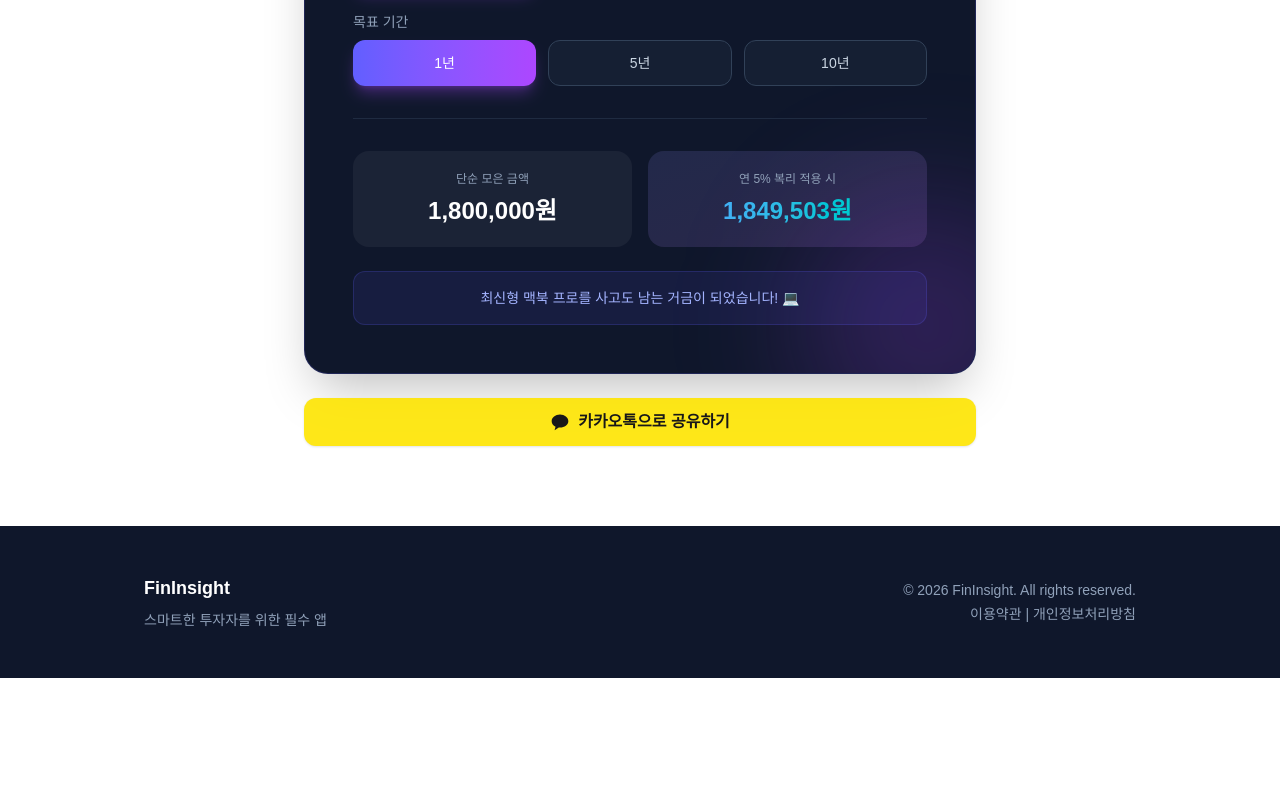
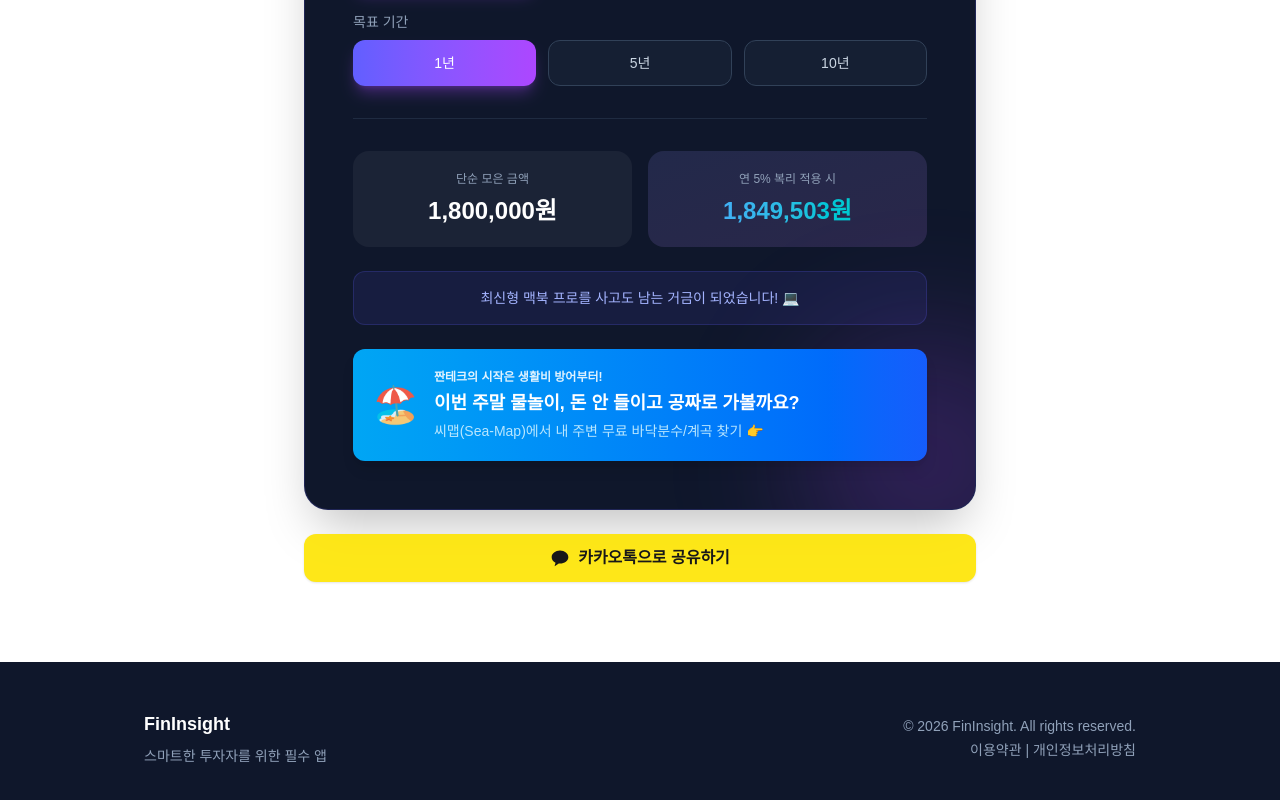
Before and after one commit to duke3736-collab/fin-insight, a Next.js app: page /calculators/zzantech in a window 1280 px wide. Shown: the part 614-1414 px from the top of the page. Before the commit the page ends 1292 px from the top, so only its background shows below. Built offline with nearby package versions, Linux system fonts and the light colour scheme.

Commit message:
feat: add Sea-Map synergy banner to zzantech calculator

```diff
--- a/src/app/calculators/zzantech/page.tsx
+++ b/src/app/calculators/zzantech/page.tsx
@@ -123,6 +123,18 @@ export default function ZzantechCalculatorPage() {
                 <div className="bg-indigo-500/10 border border-indigo-500/20 text-indigo-300 text-center p-4 rounded-xl text-sm font-medium">
                     {result.verdict}
                 </div>
+
+                {/* Synergy Banner with Sea-Map */}
+                <a href="https://map.weknews.com/" target="_blank" rel="noopener noreferrer" className="mt-6 block bg-gradient-to-r from-sky-500 to-blue-600 rounded-xl p-5 hover:scale-[1.02] transition-transform shadow-lg group">
+                    <div className="flex items-center gap-4">
+                        <div className="text-4xl group-hover:animate-bounce">🏖️</div>
+                        <div className="text-left">
+                            <span className="block text-sky-100 text-xs font-bold mb-1">짠테크의 시작은 생활비 방어부터!</span>
+                            <span className="block text-white text-base md:text-lg font-black">이번 주말 물놀이, 돈 안 들이고 공짜로 가볼까요?</span>
+                            <span className="block text-sky-200 text-sm mt-1">씨맵(Sea-Map)에서 내 주변 무료 바닥분수/계곡 찾기 👉</span>
+                        </div>
+                    </div>
+                </a>
             </div>
         </div>
       </div>
```
